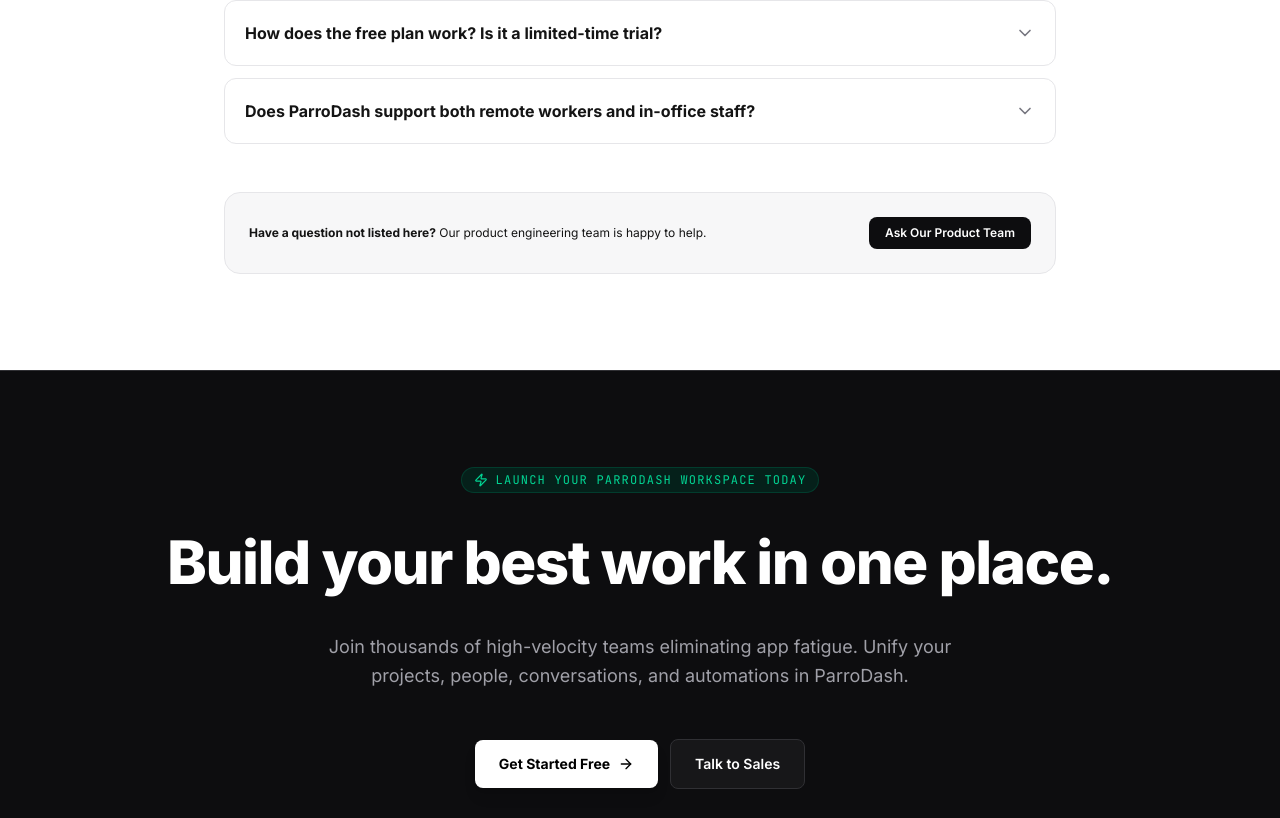
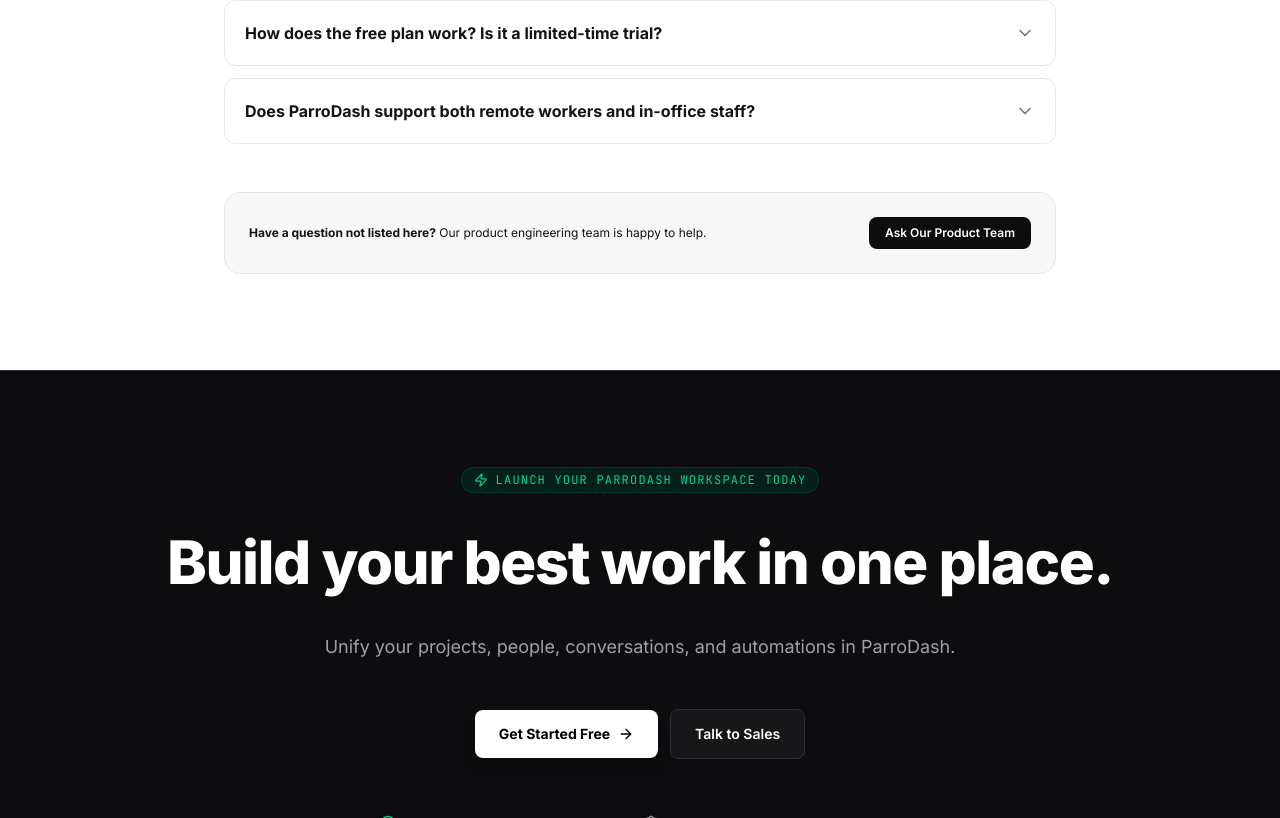
Before and after one commit to findmojahid-tech/oarkie_landingpage, a React (Vite) app: page / in a window 1280 px wide. Shown: the part 11182-12000 px from the top of the page. Built offline with nearby package versions, Linux system fonts and the light colour scheme; no server answers.

Commit message:
feat(marketing): polish landing hero motion and remove unsupported trust claims

```diff
--- a/src/components/home/CTASection.tsx
+++ b/src/components/home/CTASection.tsx
@@ -17,7 +17,7 @@ export const CTASection: React.FC = () => {
         </h2>
 
         <p className="text-base sm:text-lg text-[#A0A0A8] max-w-2xl mx-auto leading-relaxed">
-          Join thousands of high-velocity teams eliminating app fatigue. Unify your projects, people, conversations,
+          Unify your projects, people, conversations,
           and automations in ParroDash.
         </p>
 
@@ -40,13 +40,10 @@ export const CTASection: React.FC = () => {
 
         <div className="flex flex-wrap items-center justify-center gap-x-8 gap-y-3 pt-6 text-xs text-[#777780]">
           <span className="flex items-center gap-1.5">
-            <CheckCircle2 className="w-4 h-4 text-emerald-400" /> Free Forever for up to 5 users
+            <CheckCircle2 className="w-4 h-4 text-emerald-400" /> Explore the interactive product demo
           </span>
           <span className="flex items-center gap-1.5">
-            <CheckCircle2 className="w-4 h-4 text-emerald-400" /> No credit card required
-          </span>
-          <span className="flex items-center gap-1.5">
-            <ShieldCheck className="w-4 h-4 text-zinc-400" /> SOC 2 Type II Certified
+            <ShieldCheck className="w-4 h-4 text-zinc-400" /> Talk to the team about workspace access
           </span>
         </div>
       </div>
```
